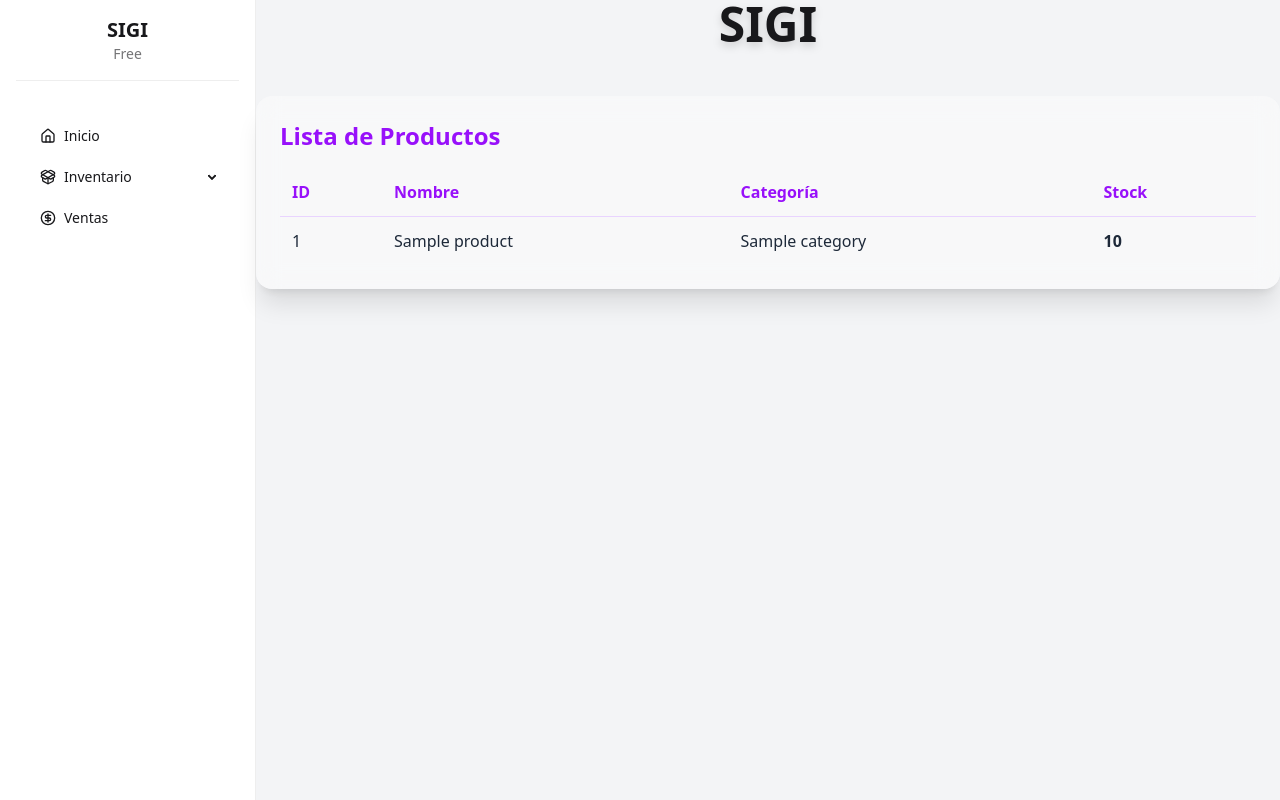
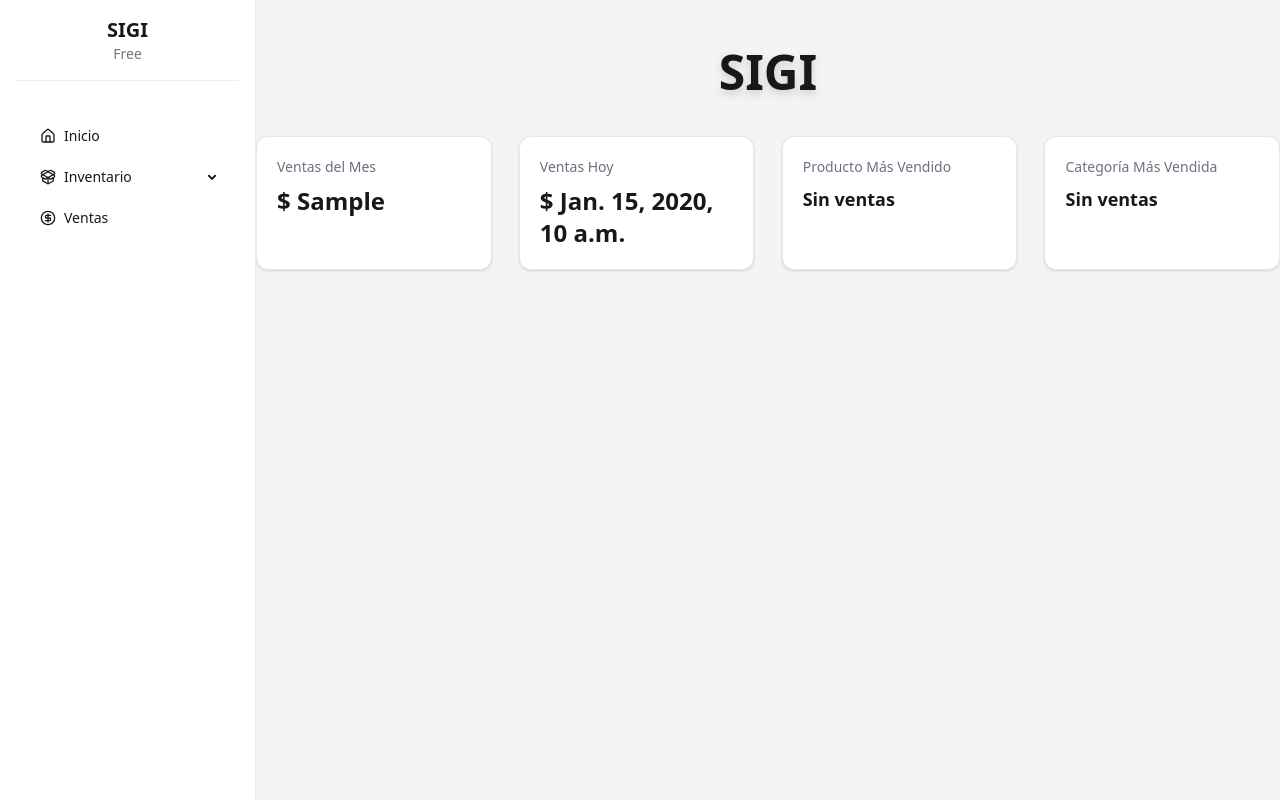
Before and after one commit to Galleto44/SIGI---Free, a Django app: template templates/home.html in a window 1280 px wide. Run offline with Django 5.2, Linux system fonts and the light colour scheme; tables that the repository leaves empty hold one stand-in row (values such as "Sample post"); the template is opened without the code that fills it: values that come from a table or form of the project are taken from there, most other values are stand-ins (such as "Sample title", 1, 10 or a date in 2020); style sheets or scripts are compiled from the project's sources.

Commit message:
adding kpi to home

```diff
--- a/templates/home.html
+++ b/templates/home.html
@@ -4,12 +4,65 @@
 
 {% block content %}
 
-<div class="text-center space-y-10">
-    <h1 class="text-5xl font-bold drop-shadow-lg">
-        SIGI
-    </h1>
+<div class="max-w-6xl mx-auto my-12">
+    <div class="text-center">
+
+        <h1 class="text-5xl font-bold drop-shadow-lg mb-10">
+            SIGI
+        </h1>
+
+        <!-- KPIS -->
+        <div class="flex flex-wrap justify-between gap-4">
+
+            <!-- Ventas del Mes -->
+            <div class="bg-white border border-gray-200 rounded-xl shadow-sm p-5 w-[23%] text-left">
+                <p class="text-sm text-gray-500 mb-2">
+                    Ventas del Mes
+                </p>
+
+                <h2 class="text-2xl font-bold">
+                    $ {{ monthly_sales }}
+                </h2>
+            </div>
+
+            <!-- Ventas Hoy -->
+            <div class="bg-white border border-gray-200 rounded-xl shadow-sm p-5 w-[23%] text-left">
+                <p class="text-sm text-gray-500 mb-2">
+                    Ventas Hoy
+                </p>
+
+                <h2 class="text-2xl font-bold">
+                    $ {{ today_sales }}
+                </h2>
+            </div>
+
+            <!-- Producto Más Vendido -->
+            <div class="bg-white border border-gray-200 rounded-xl shadow-sm p-5 w-[23%] text-left">
+                <p class="text-sm text-gray-500 mb-2">
+                    Producto Más Vendido
+                </p>
+
+                <h2 class="text-lg font-bold truncate">
+                    {{ top_product.product__name|default:"Sin ventas" }}
+                </h2>
+            </div>
+
+            <!-- Categoría Más Vendida -->
+            <div class="bg-white border border-gray-200 rounded-xl shadow-sm p-5 w-[23%] text-left">
+                <p class="text-sm text-gray-500 mb-2">
+                    Categoría Más Vendida
+                </p>
+
+                <h2 class="text-lg font-bold truncate">
+                    {{ top_category.product__category__name|default:"Sin ventas" }}
+                </h2>
+            </div>
+
+        </div>
+
+    </div>
 </div>
 
-{% include "productsTable.html" %}
+
 
 {% endblock %}
```
